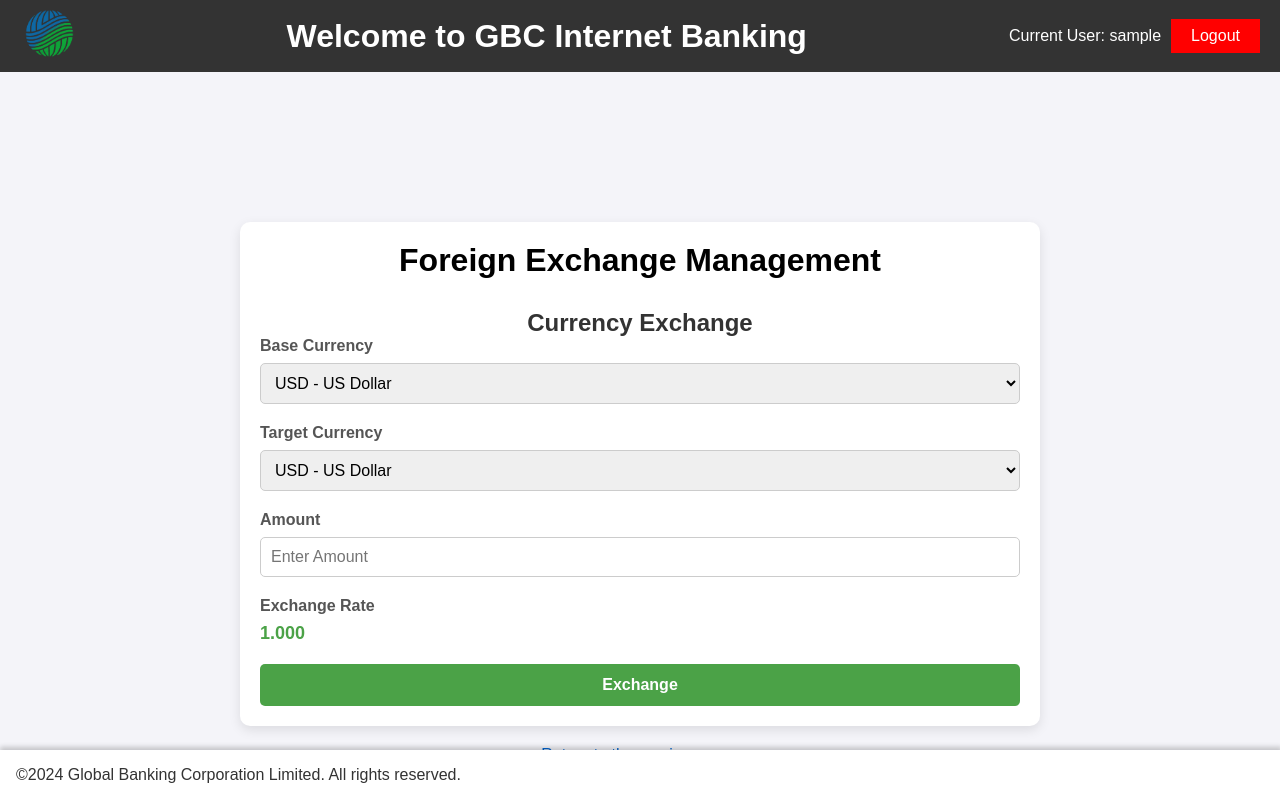
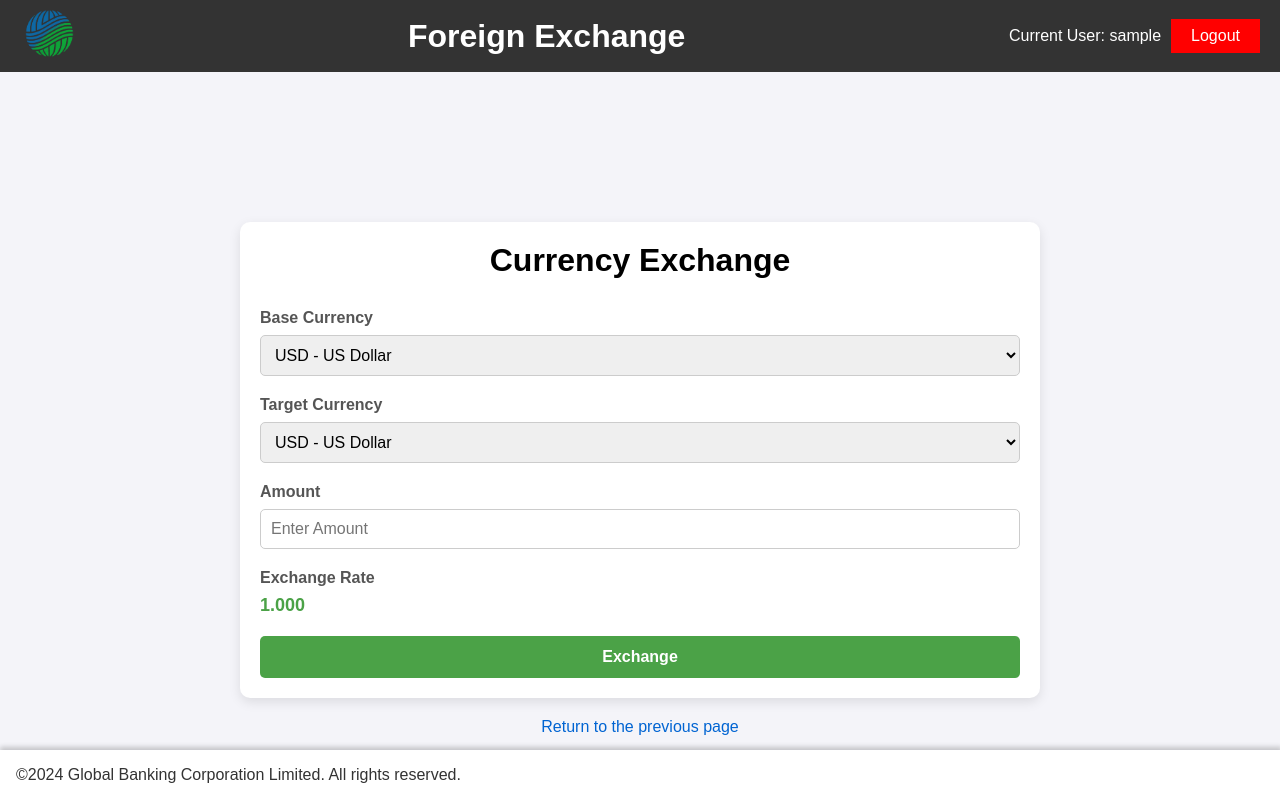
Before and after one commit to TurboHK/Online_Banking, a PHP site: page /foreign_exchange_management.php in a window 1280 px wide. Run offline with PHP 8.4, Linux system fonts and the light colour scheme; the visitor is signed in with stand-in values (Sample User, id 1).

Commit message:
Title and subtitle fixed

```diff
--- a/Admin_Card_Management.php
+++ b/Admin_Card_Management.php
@@ -73,7 +73,7 @@ if (isset($_POST['clear'])) {
     <meta name="viewport" content="width=device-width, initial-scale=1.0">
     <link rel="stylesheet" href="./css/dashboard.css" />
     <link rel="icon" href="assets/logo.png" type="image/png">
-    <title>Admin Panel | GBC Internet Banking</title>
+    <title>Card Management | GBC Internet Banking</title>
 </head>
 <body>
     <!-- Header -->
@@ -82,7 +82,7 @@ if (isset($_POST['clear'])) {
             <div class="header__logo">
                 <a href="./admin_dashboard.php"><img src="./assets/logo.png" alt="Bank Logo"></a>
             </div>
-            <h1>Welcome to GBC Internet Banking Control Panel</h1>
+            <h1>Card Management</h1>
             <div class="header__right">
                 Current Administrator: <?php echo htmlspecialchars($_SESSION['username']); ?>
                 <button class="logout-button" style="margin-left: 10px;" onclick="window.location.href='logout.php'">Logout</button>
--- a/Application_Management.php
+++ b/Application_Management.php
@@ -178,7 +178,7 @@ if (isset($_POST['clear'])) {
     <meta name="viewport" content="width=device-width, initial-scale=1.0">
     <link rel="stylesheet" href="./css/dashboard.css" />
     <link rel="icon" href="assets/logo.png" type="image/png">
-    <title>Admin Panel | GBC Internet Banking</title>
+    <title>Credit Card Application Management | GBC Internet Banking</title>
 </head>
 <body>
     <!-- Header -->
@@ -187,7 +187,7 @@ if (isset($_POST['clear'])) {
             <div class="header__logo">
                 <a href="./admin_dashboard.php"><img src="./assets/logo.png" alt="Bank Logo"></a>
             </div>
-            <h1>Welcome to GBC Internet Banking Control Panel</h1>
+            <h1>Credit Card Application Management</h1>
             <div class="header__right">
                 Current Administrator: <?php echo htmlspecialchars($_SESSION['username']); ?>
                 <button class="logout-button" style="margin-left: 10px;" onclick="window.location.href='logout.php'">Logout</button>
--- a/admin_dashboard.php
+++ b/admin_dashboard.php
@@ -159,7 +159,7 @@ if (isset($_POST['delete_user'])) {
     <meta name="viewport" content="width=device-width, initial-scale=1.0">
     <link rel="stylesheet" href="./css/dashboard.css" />
     <link rel="icon" href="assets/logo.png" type="image/png">
-    <title>Dashboard | GBC Internet Banking</title>
+    <title>Admin Dashboard | GBC Internet Banking</title>
 
     <!-- DO NOT CHANGE ANYTHING BELOW THIS LINE! DO NOT CHANGE ANYTHING BELOW THIS LINE! DO NOT CHANGE ANYTHING BELOW THIS LINE! DO NOT CHANGE ANYTHING BELOW THIS LINE! -->
     <!-- DO NOT CHANGE ANYTHING BELOW THIS LINE! DO NOT CHANGE ANYTHING BELOW THIS LINE! DO NOT CHANGE ANYTHING BELOW THIS LINE! DO NOT CHANGE ANYTHING BELOW THIS LINE! -->
--- a/applycredit.php
+++ b/applycredit.php
@@ -104,7 +104,7 @@ $execution_time = round(($end_time - $start_time) * 1000, 2); //Convert to milli
     <meta name="viewport" content="width=device-width, initial-scale=1.0">
     <link rel="stylesheet" href="./css/dashboard.css" />
     <link rel="icon" href="assets/logo.png" type="image/png">
-    <title>Apply for Credit | GBC Internet Banking</title>
+    <title>Credit Card Application | GBC Internet Banking</title>
 </head>
 <body>
     <header class="header">
@@ -114,7 +114,7 @@ $execution_time = round(($end_time - $start_time) * 1000, 2); //Convert to milli
                     <img src="./assets/logo.png" alt="Bank Logo">
                 </a>
             </div>
-            <h1>Welcome to GBC Internet Banking</h1>
+            <h1>Apply For Credit Cards</h1>
             <div class="header__right">
                 Current User: <?php echo htmlspecialchars($_SESSION['username']); ?>
                 <button class="logout-button" style="margin-left: 10px;" onclick="window.location.href='logout.php'">Logout</button>
@@ -124,7 +124,7 @@ $execution_time = round(($end_time - $start_time) * 1000, 2); //Convert to milli
 
     <main class="dashboard">
         <div class="form-container">
-            <h2>Apply For Credit Cards</h2>
+            <h2>Application Form</h2>
             <form method="post" action="">
                 <div class="form-group">
                     <label for="Name">Name:</label>
--- a/credit_card_details.php
+++ b/credit_card_details.php
@@ -1,6 +1,6 @@
 <?php
 session_start();
-include 'db_connection.php';
+include 'db_user_connection.php';
 
 if (!isset($_SESSION['username'])) {
     header("Location: index.html"); // If not logged in, redirect to login page.
--- a/debit_card_details.php
+++ b/debit_card_details.php
@@ -1,6 +1,6 @@
 <?php
 session_start();
-include 'db_connection.php';
+include 'db_user_connection.php';
 
 if (!isset($_SESSION['username'])) {
     header("Location: index.html"); // If not logged in, redirect to login page.
--- a/foreign_exchange_management.php
+++ b/foreign_exchange_management.php
@@ -20,7 +20,7 @@ $execution_time = round(($end_time - $start_time) * 1000, 2); //Convert to milli
 <!DOCTYPE html>
 <html lang="en">
 <head>
-    <title>Foreign Exchange Management</title>
+    <title>Foreign Exchange</title>
     <meta charset="UTF-8">
     <meta name="viewport" content="width=device-width, initial-scale=1.0">
     <link rel="stylesheet" href="./css/dashboard.css" />
@@ -35,7 +35,7 @@ $execution_time = round(($end_time - $start_time) * 1000, 2); //Convert to milli
             <div class="header__logo">
                 <a href="./dashboard.php"><img src="./assets/logo.png" alt="Bank Logo"></a>
             </div>
-            <h1>Welcome to GBC Internet Banking</h1>
+            <h1>Foreign Exchange</h1>
             <div class="header__right">
                 Current User: <?php echo htmlspecialchars($_SESSION['username']); ?>
                 <button class="logout-button" style="margin-left: 10px;" onclick="window.location.href='logout.php'">Logout</button>
@@ -44,11 +44,10 @@ $execution_time = round(($end_time - $start_time) * 1000, 2); //Convert to milli
     </header>
 
     <div class="container" style="margin-top: 150px;">
-        <h1 id="l">Foreign Exchange Management</h1>
+        <h1 id="l">Currency Exchange</h1>
 
         <!-- Currency Exchange Section -->
         <div id="exchange-section">
-            <h2>Currency Exchange</h2>
             <form id="exchange-form" onsubmit="processExchange(event)">
                 <div class="form-group">
                     <label for="baseCurrency">Base Currency</label>
--- a/transaction.php
+++ b/transaction.php
@@ -26,7 +26,7 @@ $execution_time = round(($end_time - $start_time) * 1000, 2); //Convert to milli
         <meta name="viewport" content="width=device-width, initial-scale=1.0">
         <link rel="stylesheet" href="./css/dashboard.css" />
         <link rel="icon" href="assets/logo.png" type="image/png">
-    <title>Transaction History | GBC Internet Banking</title>
+    <title>Transactions | GBC Internet Banking</title>
 
 </head>
 <body>
@@ -36,7 +36,7 @@ $execution_time = round(($end_time - $start_time) * 1000, 2); //Convert to milli
             <div class="header__logo">
                 <a href="./dashboard.php"><img src="./assets/logo.png" alt="Bank Logo"></a>
             </div>
-            <h1>Welcome to GBC Internet Banking</h1>
+            <h1>Transaction History</h1>
             <div class="header__right">
                 Current User: <?php echo htmlspecialchars($_SESSION['username']); ?>
                 <button class="logout-button" style="margin-left: 10px;" onclick="window.location.href='logout.php'">Logout</button>
@@ -45,7 +45,6 @@ $execution_time = round(($end_time - $start_time) * 1000, 2); //Convert to milli
     </header>
 
     <div class="container" style="margin-top: 150px;">
-        <h1>Transaction History</h1>
         <h2>Recent Transactions</h2>
         <table id="transaction-table">
             <thead>
--- a/user_card_management.php
+++ b/user_card_management.php
@@ -55,7 +55,7 @@ $execution_time = round(($end_time - $start_time) * 1000, 2); // Convert to mill
             <div class="header__logo">
                 <a href="./dashboard.php"><img src="./assets/logo.png" alt="Bank Logo"></a>
             </div>
-            <h1>Welcome to GBC Internet Banking</h1>
+            <h1>Cards Overview</h1>
             <div class="header__right">
                 Current User: <?php echo htmlspecialchars($_SESSION['username']); ?>
                 <button class="logout-button" style="margin-left: 10px;" onclick="window.location.href='logout.php'">Logout</button>
```
